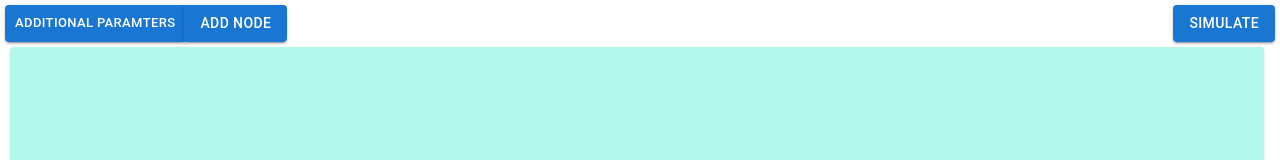
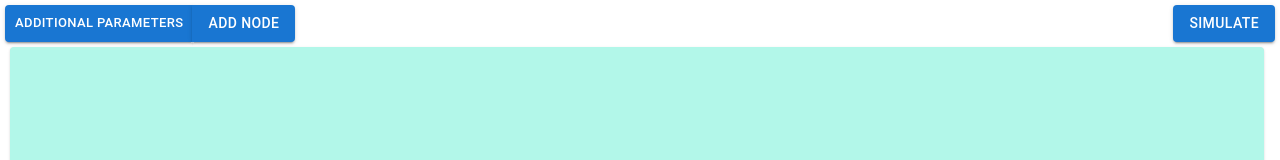
Before and after one commit to dannychen0830/CSDS_395, a React (Create React App) app in the folder frontend/: page / in a window 1280 px wide. Shown: the top 160 px of the page. Built offline with nearby package versions, Linux system fonts and the light colour scheme.

Commit message:
Kl spelling fix (#12)
* spelling

* readme

```diff
--- a/frontend/src/Components/Interactive/Canvas.js
+++ b/frontend/src/Components/Interactive/Canvas.js
@@ -159,7 +159,7 @@ function Canvas() {
             size="small"
             onClick={() => dispatch({ type: "openModal" })}
           >
-            Additional Paramters
+            Additional Parameters
           </Button>
           <Button
             variant="contained"
```
Also changed, not shown: 1 other file (tests, documents, lock files or other folders).
